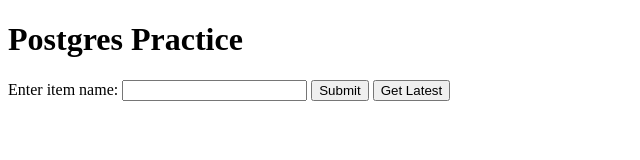
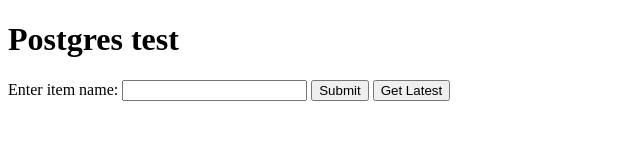
Before and after one commit to gagandeepsinghbrar/app, a website: page index.html in a window 1280 px wide. Shown: the whole page, without its empty margins (0-640 px from the left). Drawn offline with Linux system fonts and the light colour scheme; no server answers.

Commit message:
Update index.html

```diff
--- a/index.html
+++ b/index.html
@@ -6,7 +6,7 @@
     <title>Express Server Example</title>
 </head>
 <body>
-    <h1>Postgres Practice</h1>
+    <h1>Postgres test</h1>
     <form id="itemForm">
         <label for="itemName">Enter item name:</label>
         <input type="text" id="itemName" name="name">
```
